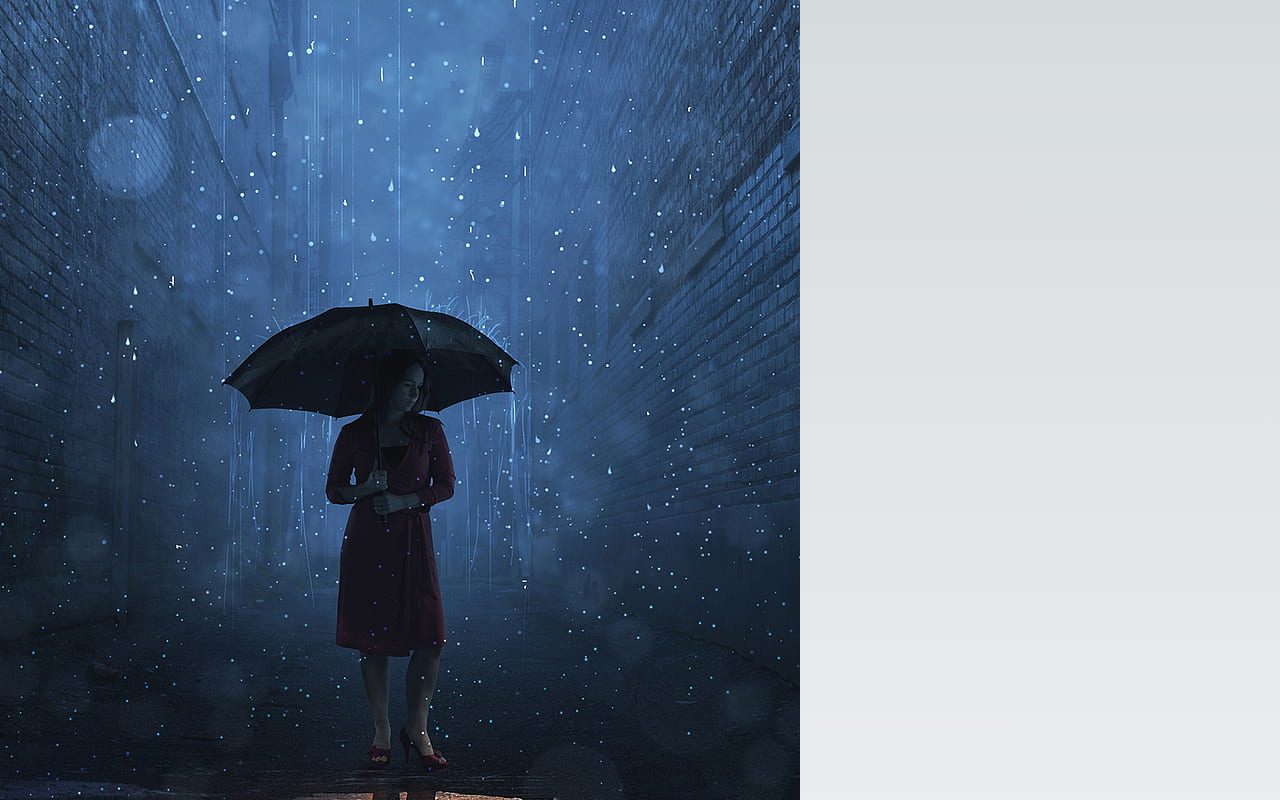
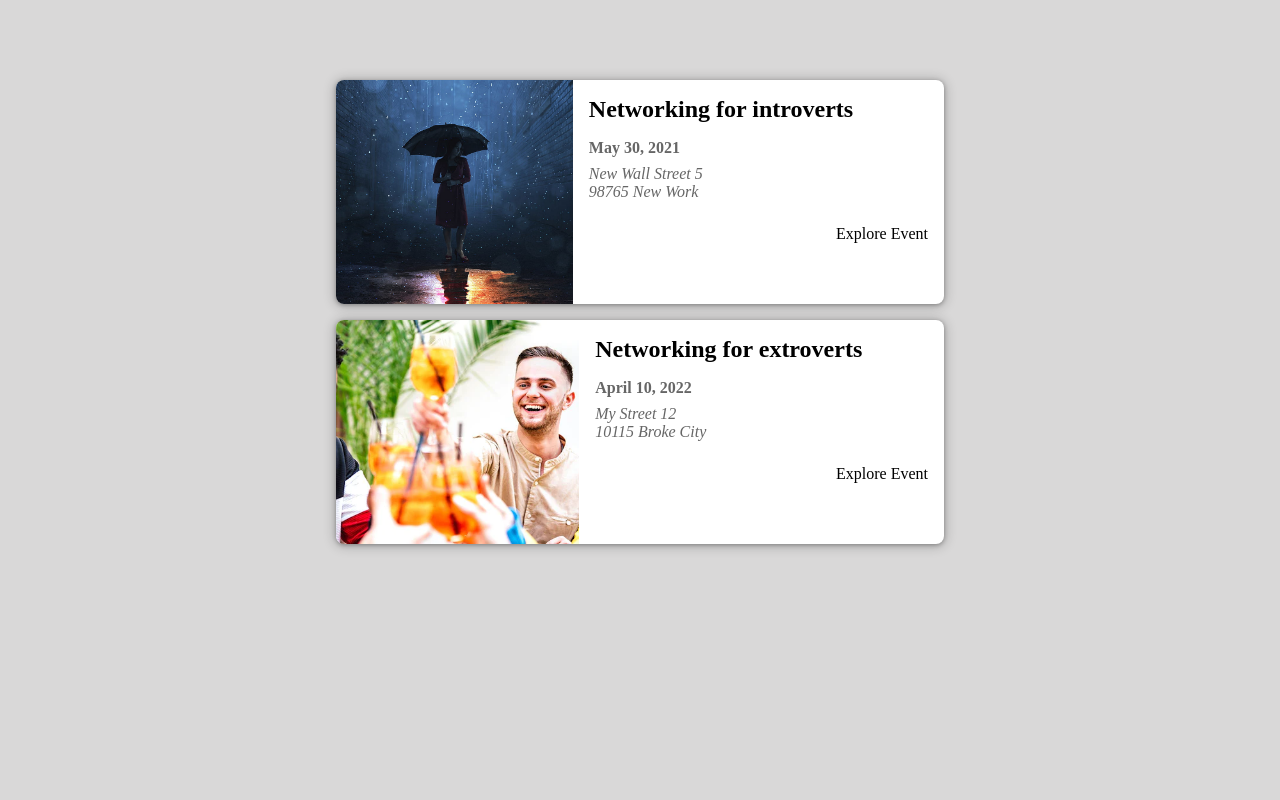
Before and after one commit to jeandre-visser/nextjs-course-project1, a Next.js app: page / in a window 1280 px wide. Shown: the top 800 px of the page. Built offline with nearby package versions, Linux system fonts and the light colour scheme.

Commit message:
add css modules

```diff
--- a/components/events/event-item.js
+++ b/components/events/event-item.js
@@ -1,5 +1,6 @@
 import React from 'react';
 import Link from 'next/link';
+import classes from './event-item.module.css';
 
 const EventItem = (props) => {
   const humanReadableDate = new Date(props.date).toLocaleDateString('en-US', {
@@ -12,19 +13,19 @@
   const exploreLink = `/events/${props.id}`;
 
   return (
-    <li>
+    <li className={classes.item}>
       <img src={'/' + props.image} alt={props.title} />
-      <div>
-        <div>
+      <div className={classes.content}>
+        <div className={classes.summary}>
           <h2>{props.title}</h2>
-          <div>
+          <div className={classes.date}>
             <time>{humanReadableDate}</time>
           </div>
-          <div>
+          <div className={classes.address}>
             <address>{formattedAddress}</address>
           </div>
         </div>
-        <div>
+        <div className={classes.actions}>
           <Link href={exploreLink}>Explore Event</Link>
         </div>
       </div>
--- /dev/null
+++ b/components/events/event-item.module.css
@@ -0,0 +1,103 @@
+.item {
+  box-shadow: 0 1px 4px rgba(0, 0, 0, 0.3), 0 1px 12px 2px rgba(0, 0, 0, 0.2);
+  border-radius: 8px;
+  overflow: hidden;
+  background-color: white;
+  margin: 1rem;
+  display: flex;
+  flex-direction: column;
+  gap: 1rem;
+}
+
+.item img {
+  width: 100%;
+  object-fit: cover;
+  height: 10rem;
+}
+
+.content {
+  width: 100%;
+  padding: 0 1rem;
+  text-align: center;
+}
+
+.content h2 {
+  margin: 0.5rem 0;
+}
+
+.date,
+.address {
+  display: flex;
+  gap: 0.5rem;
+  align-items: center;
+}
+
+.date svg,
+.address svg {
+  width: 1.25rem;
+  height: 1.25rem;
+  color: #666666;
+}
+
+.content time {
+  color: #666666;
+  font-weight: bold;
+}
+
+.content address {
+  margin: 0.5rem 0;
+  color: #666666;
+  white-space: pre;
+}
+
+.actions {
+  display: flex;
+  flex-direction: column;
+  padding: 1rem;
+}
+
+.actions a {
+  display: block;
+}
+
+.actions a span {
+  vertical-align: middle;
+}
+
+.icon {
+  margin-left: 0.5rem;
+  display: inline-flex;
+  justify-content: center;
+  align-items: center;
+}
+
+.icon svg {
+  width: 1.25rem;
+  height: 1.25rem;
+}
+
+@media (min-width: 768px) {
+  .item {
+    flex-direction: row;
+  }
+
+  .item img {
+    width: 40%;
+    height: 14rem;
+  }
+
+  .content {
+    width: 60%;
+    padding: 0;
+    text-align: left;
+  }
+
+  .content h2 {
+    margin: 1rem 0;
+  }
+
+  .actions {
+    flex-direction: row;
+    justify-content: flex-end;
+  }
+}
--- a/components/events/event-list.js
+++ b/components/events/event-list.js
@@ -1,9 +1,10 @@
 import React from 'react';
 import EventItem from './event-item';
+import classes from './event-list.module.css';
 
 const EventList = (props) => {
   return (
-    <ul>
+    <ul className={classes.list}>
       {props.items.map((event) => (
         <EventItem
           key={event.id}
--- /dev/null
+++ b/components/events/event-list.module.css
@@ -0,0 +1,5 @@
+.list {
+  width: 100%;
+  max-width: 40rem;
+  margin: 5rem auto;
+}
--- a/styles/globals.css
+++ b/styles/globals.css
@@ -87,12 +87,7 @@
 
 body {
   color: rgb(var(--foreground-rgb));
-  background: linear-gradient(
-      to bottom,
-      transparent,
-      rgb(var(--background-end-rgb))
-    )
-    rgb(var(--background-start-rgb));
+  background: #d9d8d8;
 }
 
 a {
```
